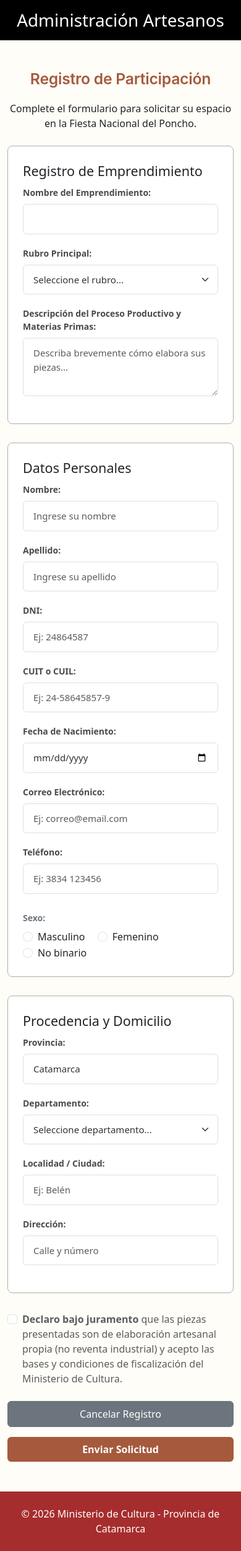
After one commit to wusito/poncho-digital, a Python web app: template apps/artesanos/templates/artesanos/registro_artesano.html in a window 390 px wide. The commit adds this page. Shown: the whole page at 62% size. Run offline with Jinja, Linux system fonts and the light colour scheme; the template is opened without the code that fills it, so the values that code supplies are empty.

Commit message:
Aplica estilos base y grilla responsiva al formulario de artesanos

```diff
--- /dev/null
+++ b/apps/artesanos/templates/artesanos/registro_artesano.html
@@ -0,0 +1,186 @@
+<!DOCTYPE html>
+<html lang="es">
+<head>
+
+    <meta charset="UTF-8">
+    <meta name="viewport" content="width=device-width, initial-scale=1.0">
+    <title>Registro de Artesanos - Poncho Digital</title>
+    <link href="https://cdn.jsdelivr.net/npm/bootstrap@5.3.3/dist/css/bootstrap.min.css" rel="stylesheet">
+    <link href="../../../../static/css/estilos2.css" rel="stylesheet">
+
+</head>
+
+<body>
+    <header class="py-3 text-center">
+        <h1 class="text-white m-0">Administración Artesanos</h1>
+    </header>
+
+    <main class="container py-5">
+        <div class="row justify-content-center">
+            <div class="col-12 col-lg-10">
+                <h2>Registro de Participación</h2>
+                <p class="text-center mb-4">Complete el formulario para solicitar su espacio en la Fiesta Nacional del Poncho.</p>
+
+                <form action="" method="post">
+
+                    <!-- SECCIÓN 1: EMPRENDIMIENTO -->
+                    <fieldset>
+                        <legend>Registro de Emprendimiento</legend>
+                        <div class="row">
+                            <div class="col-md-6 grupo-entrada">
+                                <label for="nombre_emprendimiento">Nombre del Emprendimiento:</label>
+                                <input type="text" name="nombre_emprendimiento" id="nombre_emprendimiento" class="form-control" required>
+                            </div>
+                            <div class="col-md-6 grupo-entrada">
+                                <label for="rubro_principal">Rubro Principal:</label>
+                                <select name="rubro_principal" id="rubro_principal" class="form-select" required>
+                                    <option value="" disabled selected>Seleccione el rubro...</option>
+                                    <optgroup label="Arte Textil">
+                                        <option value="textil_telar">Tejido en Telar (Criollo / Pedal)</option>
+                                        <option value="textil_hilanderia">Hilandería Tradicional</option>
+                                        <option value="textil_randa">Randa y Bordado Tradicional</option>
+                                    </optgroup>
+                                    <optgroup label="Rubros Tradicionales">
+                                        <option value="ceramica">Cerámica / Alfarería</option>
+                                        <option value="cuero">Cuero y Talabartería</option>
+                                        <option value="madera">Madera y Luthería (Instrumentos)</option>
+                                        <option value="metal">Platería, Cincelado y Metales</option>
+                                        <option value="piedra">Piedra y Rodocrosita</option>
+                                        <option value="cesteria">Fibras Vegetales / Cestería</option>
+                                    </optgroup>
+                                    <optgroup label="Otros Rubros">
+                                        <option value="vidrio">Vidrio Artesanal / Vitral</option>
+                                        <option value="jugueteria">Juguetería Artesanal</option>
+                                        <option value="papel">Papel Artesanal / Cartapesta</option>
+                                        <option value="otro">Otro rubro no listado</option>
+                                    </optgroup>
+                                </select>
+                            </div>
+                            <div class="col-12 grupo-entrada">
+                                <label for="descripcion_proceso">Descripción del Proceso Productivo y Materias Primas:</label>
+                                <textarea id="descripcion_proceso" name="descripcion_proceso" rows="3" class="form-control" placeholder="Describa brevemente cómo elabora sus piezas..." required></textarea>
+                            </div>
+                        </div>
+                    </fieldset>
+
+                    <!-- SECCIÓN 2: DATOS PERSONALES -->
+                    <fieldset>
+                        <legend>Datos Personales</legend>
+                        <div class="row">
+                            <div class="col-md-6 grupo-entrada">
+                                <label for="nombre">Nombre:</label>
+                                <input id="nombre" type="text" name="nombre" class="form-control" placeholder="Ingrese su nombre" maxlength="100" required>
+                            </div>
+                            <div class="col-md-6 grupo-entrada">
+                                <label for="apellido">Apellido:</label>
+                                <input id="apellido" type="text" name="apellido" class="form-control" placeholder="Ingrese su apellido" maxlength="100" required>
+                            </div>
+                            <div class="col-md-4 grupo-entrada">
+                                <label for="dni">DNI:</label>
+                                <input id="dni" type="text" name="dni" inputmode="numeric" pattern="[0-9]*" class="form-control" placeholder="Ej: 24864587" maxlength="8" required>
+                            </div>
+                            <div class="col-md-4 grupo-entrada">
+                                <label for="cuit_o_cuil">CUIT o CUIL:</label>
+                                <input id="cuit_o_cuil" type="text" name="cuit_o_cuil" inputmode="numeric" class="form-control" placeholder="Ej: 24-58645857-9" maxlength="13" required>
+                            </div>
+                            <div class="col-md-4 grupo-entrada">
+                                <label for="fecha_nacimiento">Fecha de Nacimiento:</label>
+                                <input id="fecha_nacimiento" type="date" name="fecha_nacimiento" class="form-control" required>
+                            </div>
+                            <div class="col-md-6 grupo-entrada">
+                                <label for="email">Correo Electrónico:</label>
+                                <input id="email" type="email" name="email" class="form-control" placeholder="Ej: correo@email.com" required>
+                            </div>
+                            <div class="col-md-6 grupo-entrada">
+                                <label for="telefono">Teléfono:</label>
+                                <input id="telefono" type="tel" name="telefono" class="form-control" placeholder="Ej: 3834 123456" required>
+                            </div>
+                            <div class="col-12 mt-2">
+                                <p class="mb-2 fw-bold text-secondary" style="font-size: 14px;">Sexo:</p>
+                                <div class="form-check form-check-inline">
+                                    <input class="form-check-input" type="radio" id="masculino" value="masculino" name="sexo" required>
+                                    <label class="form-check-label" for="masculino">Masculino</label>
+                                </div>
+                                <div class="form-check form-check-inline">
+                                    <input class="form-check-input" type="radio" id="femenino" value="femenino" name="sexo">
+                                    <label class="form-check-label" for="femenino">Femenino</label>
+                                </div>
+                                <div class="form-check form-check-inline">
+                                    <input class="form-check-input" type="radio" id="no-binario" value="no-binario" name="sexo">
+                                    <label class="form-check-label" for="no-binario">No binario</label>
+                                </div>
+                            </div>
+                        </div>
+                    </fieldset>
+
+                    <!-- SECCIÓN 3: PROCEDENCIA Y DOMICILIO -->
+                    <fieldset>
+                        <legend>Procedencia y Domicilio</legend>
+                        <div class="row">
+                            <div class="col-md-4 grupo-entrada">
+                                <label for="provincia">Provincia:</label>
+                                <input id="provincia" type="text" name="provincia" class="form-control" value="Catamarca" required>
+                            </div>
+                            <div class="col-md-4 grupo-entrada">
+                                <label for="departamento">Departamento:</label>
+                                <select id="departamento" name="departamento" class="form-select">
+                                    <option value="">Seleccione departamento...</option>
+                                    <option value="Ambato">Ambato</option>
+                                    <option value="Ancasti">Ancasti</option>
+                                    <option value="Andalgala">Andalgalá</option>
+                                    <option value="Antofagasta de la Sierra">Antofagasta de la Sierra</option>
+                                    <option value="Belen">Belén</option>
+                                    <option value="Capayan">Capayán</option>
+                                    <option value="Capital">Capital</option>
+                                    <option value="El Alto">El Alto</option>
+                                    <option value="Fray Mamerto Esquiu">Fray Mamerto Esquiú</option>
+                                    <option value="La Paz">La Paz</option>
+                                    <option value="Paclin">Paclín</option>
+                                    <option value="Poman">Pomán</option>
+                                    <option value="Santa Maria">Santa María</option>
+                                    <option value="Santa Rosa">Santa Rosa</option>
+                                    <option value="Tinogasta">Tinogasta</option>
+                                    <option value="Valle Viejo">Valle Viejo</option>
+                                </select>
+                            </div>
+                            <div class="col-md-4 grupo-entrada">
+                                <label for="localidad">Localidad / Ciudad:</label>
+                                <input id="localidad" type="text" name="localidad" class="form-control" placeholder="Ej: Belén" required>
+                            </div>
+                            <div class="col-12 grupo-entrada">
+                                <label for="direccion">Dirección:</label>
+                                <input id="direccion" type="text" name="direccion" class="form-control" placeholder="Calle y número">
+                            </div>
+                        </div>
+                    </fieldset>
+
+                    <!-- SECCIÓN 4: TÉRMINOS Y BOTONES -->
+                    <div class="mt-4 mb-4">
+                        <div class="form-check">
+                            <input class="form-check-input" type="checkbox" name="terminos_condiciones" id="TYC" value="aceptado" required>
+                            <label class="form-check-label text-muted" for="TYC">
+                                <strong>Declaro bajo juramento</strong> que las piezas presentadas son de elaboración artesanal propia (no reventa industrial) y acepto las bases y condiciones de fiscalización del Ministerio de Cultura.
+                            </label>
+                        </div>
+                    </div>
+
+                    <div class="row mt-4">
+                        <div class="col-md-6 mb-3 mb-md-0">
+                            <button type="reset" class="btn btn-secondary w-100 py-2">Cancelar Registro</button>
+                        </div>
+                        <div class="col-md-6">
+                            <button type="submit" class="btn btn-poncho w-100 py-2">Enviar Solicitud</button>
+                        </div>
+                    </div>
+                </form>
+            </div>
+        </div>
+    </main>
+
+    <footer class="py-4 text-center mt-auto">
+        <p class="mb-0">&copy; 2026 Ministerio de Cultura - Provincia de Catamarca</p>
+    </footer>
+
+    <script src="https://cdn.jsdelivr.net/npm/bootstrap@5.3.3/dist/js/bootstrap.bundle.min.js"></script>
+</body>
+</html>
--- /dev/null
+++ b/static/css/estilos2.css
@@ -0,0 +1,85 @@
+/* Estilos generales del cuerpo */
+body {
+    background-color: rgb(255, 253, 247);
+}
+
+/* Encabezado y Pie de página */
+header {
+    background-color: black;
+}
+
+footer {
+    background-color: rgb(166, 45, 45);
+    color: white;
+}
+
+/* Títulos principales del formulario */
+h2, h3 {
+    color: rgb(166, 90, 61);
+    font-family: 'Montserrat', 'Inter', 'Helvetica Neue', sans-serif;
+    font-weight: 600;
+    letter-spacing: -0.01em;
+    text-align: center;
+    margin-bottom: 20px;
+}
+
+/* Tarjeta principal del formulario (Fieldset) */
+fieldset {
+    border: 1px solid rgb(175, 175, 175);
+    border-radius: 8px;
+    padding: 24px;
+    margin-bottom: 30px;
+    background-color: rgb(255, 255, 255);
+    box-shadow: 0 2px 4px rgba(0, 0, 0, 0.02);
+}
+
+/* Agrupación de etiquetas y campos */
+.grupo-entrada {
+    display: flex;
+    flex-direction: column;
+    margin-bottom: 20px;
+}
+
+.grupo-entrada label {
+    font-size: 14px;
+    font-weight: 600;
+    color: rgb(74, 74, 74);
+    margin-bottom: 8px;
+    text-align: left;
+}
+
+/* Cajas de texto y selectores */
+.grupo-entrada input, .grupo-entrada select, .grupo-entrada textarea {
+    width: 100%;
+    padding: 12px 16px;
+    font-size: 15px;
+    color: rgb(51, 51, 51);
+    background-color: rgb(255, 255, 255);
+    border: 1px solid rgb(224, 224, 224);
+    border-radius: 6px;
+    box-sizing: border-box;
+    transition: border-color 0.2s ease, box-shadow 0.2s ease;
+}
+
+/* Efecto al hacer clic en un campo (Focus) */
+.grupo-entrada input:focus, .grupo-entrada textarea:focus, .grupo-entrada select:focus {
+    outline: none;
+    border-color: rgb(166, 90, 61);
+    box-shadow: 0 0 0 3px rgba(160, 82, 45, 0.15);
+}
+
+/* Estilo unificado para los botones de envío */
+.btn-poncho {
+    background-color: rgb(166, 90, 61);
+    color: white;
+    font-weight: bold;
+    border: none;
+    padding: 12px 20px;
+    border-radius: 6px;
+    transition: background-color 0.3s ease;
+}
+
+.btn-poncho:hover {
+    background-color: rgb(130, 65, 40);
+    color: white;
+}
```
Also changed, not shown: apps/artesanos/templates/artesanos/Registro_artesano.html (deleted, +0 -134 lines), templates/index.html (+96 -23 lines).
